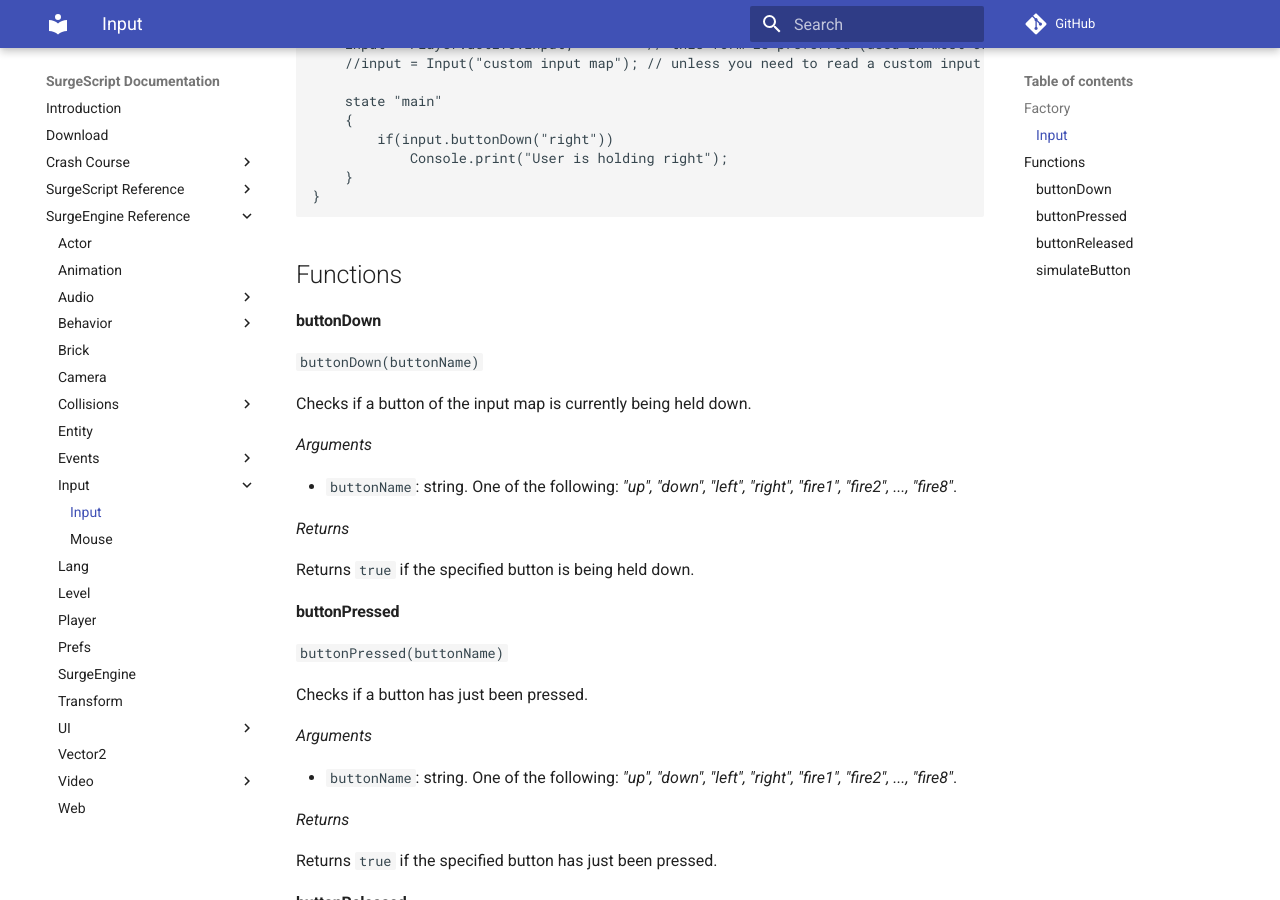
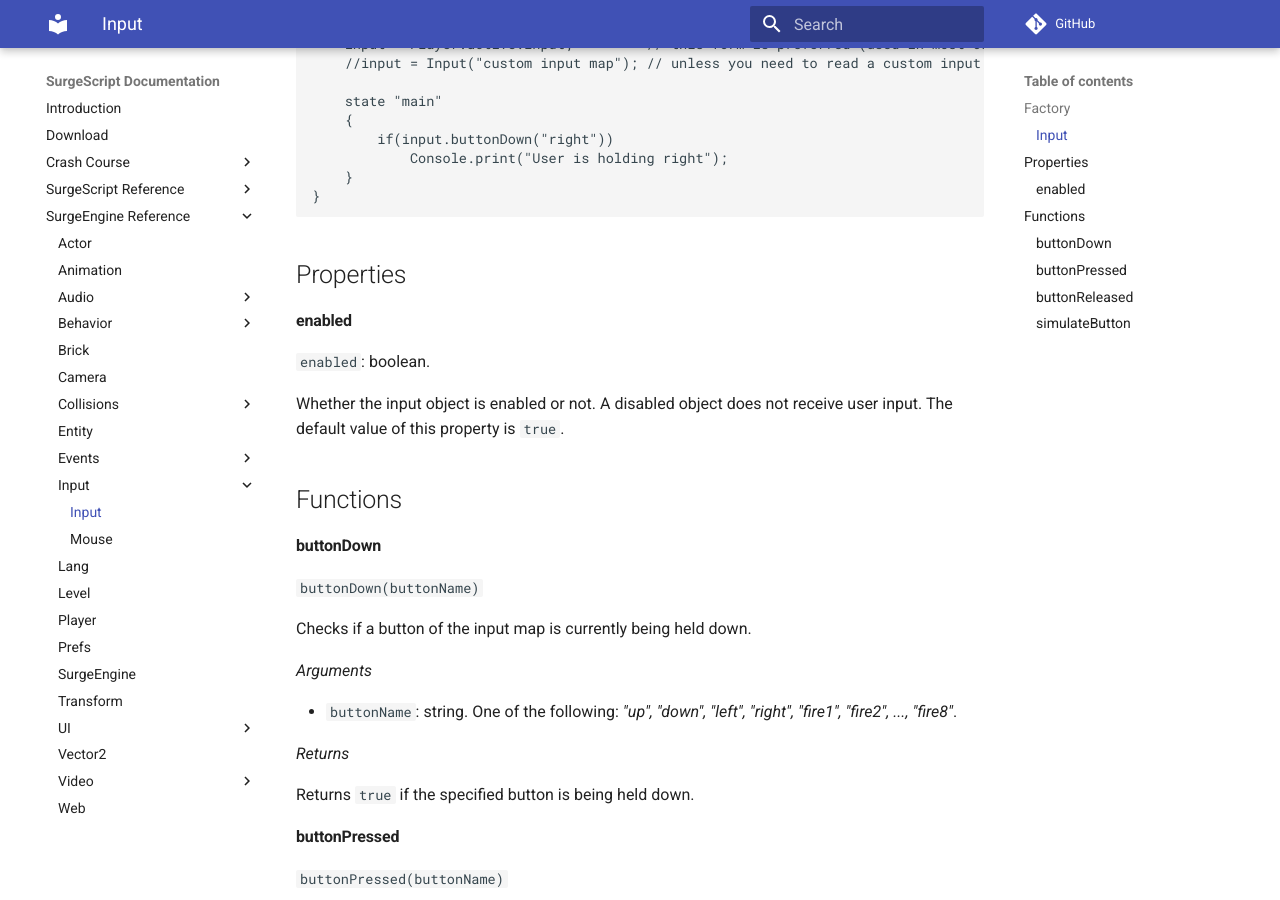
Before and after one commit to alemart/surgescript, an MkDocs documentation site: the page built from docs/engine/input.md, in a window 1280 px wide and 900 px high, scrolled down 1074 px. Built offline with MkDocs 1.6.1 and Material for MkDocs 9.7.7, drawn with Linux system fonts in a browser that asks for light colours; comment, search, counter and statistics services are not loaded.

Commit message:
Docs: added Input.enabled

````diff
--- a/docs/engine/input.md
+++ b/docs/engine/input.md
@@ -56,6 +56,16 @@ object "Application"
 }
 ```
 
+Properties
+----------
+
+#### enabled
+
+`enabled`: boolean.
+
+Whether the input object is enabled or not. A disabled object does not receive user input. The default value of this property is `true`.
+
+
 Functions
 ---------
 
````
